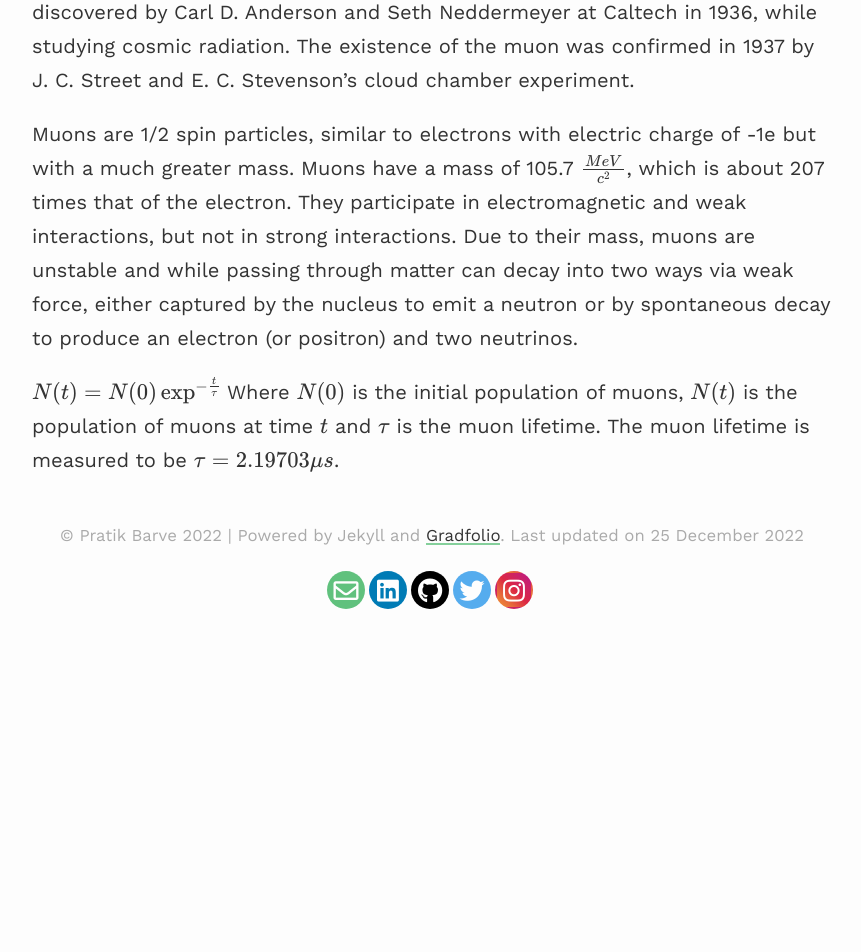
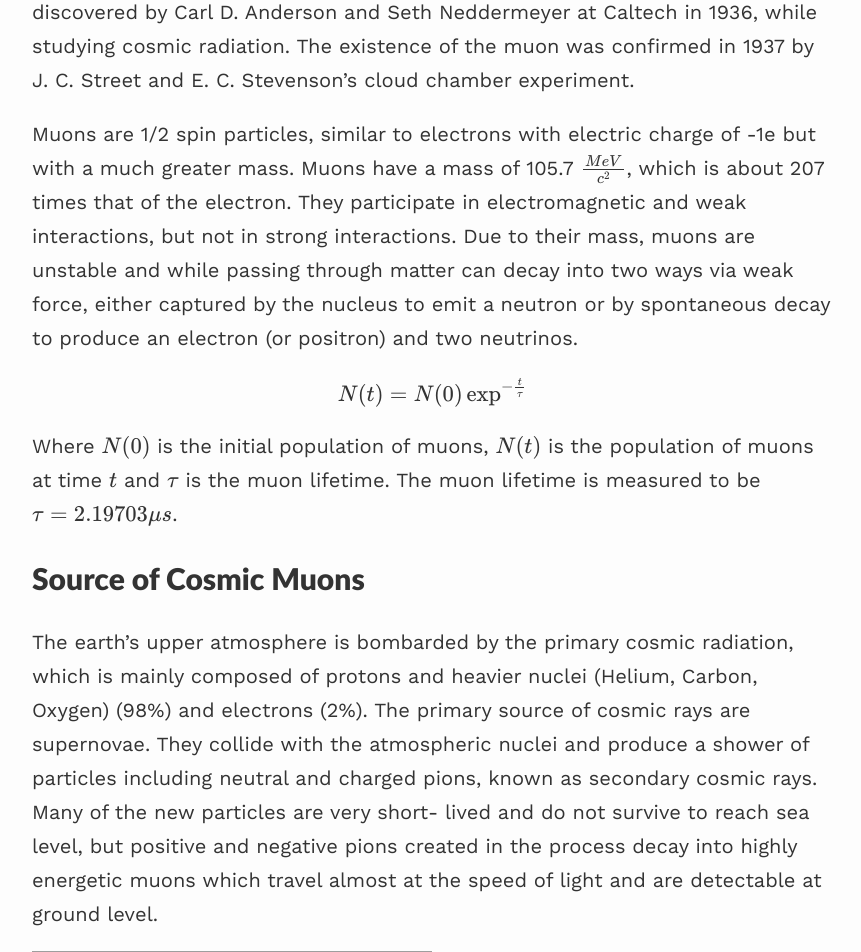
Before and after one commit to iamstarstuff/iamstarstuff.github.io, a Jekyll site: the page built from _projects/CosmicMuonTracker.md, in a window 1280 px wide and 1400 px high, scrolled down 883 px. Shown: the top 952 px of the window, without its empty margins (208-1069 px from the left). Built offline with Jekyll 4.4.1, drawn with Linux system fonts in a browser that asks for light colours; nearby versions of some CDN libraries; formulas are drawn with MathJax 3; before the commit the page ends 1496 px from its top, so only the background shows below that; some of the changed text lies outside the part shown; grey boxes are pictures that could not be loaded.

Commit message:
Update CosmicMuonTracker.md

```diff
--- a/_projects/CosmicMuonTracker.md
+++ b/_projects/CosmicMuonTracker.md
@@ -4,13 +4,11 @@
 description: Dissertation - M.Sc Physics
 ---
 
-**Intro**
-=================
+# Intro
 
-Cosmic Muon Tracker (CMT) is a portable charged particle (Muon) Tracker, which is used to track and acquire live muon trajectories. Eight layers of Resistive Plate Chambers (RPCs) are used to track Muons by ionisation. Each Muon event from the tracker is processed by the FPGA based data acquisition system and generates events based on coincidence. Events are also displayed in the form of LEDs in real-time. CMT can be used to plot angular distribution of muons, counting rate of strips and their dependence on ambient parameters such as temperature, relative humidity and barometric pressure, which are recorded by the DAQ (Data acquisition module).
+Cosmic Muon Tracker (CMT) is a portable charged particle (Muon) Tracker, which is used to track and acquire live muon trajectories. Eight layers of Resistive Plate Chambers (RPCs) are used to track Muons by ionisation. Each Muon event from the tracker is processed by the FPGA based data acquisition system and generates events based on coincidence. Events are also displayed using LEDs in real-time. CMT can be used to plot angular distribution of muons, counting rate of strips and their dependence on ambient parameters such as temperature, relative humidity and barometric pressure, which are recorded by the DAQ (Data acquisition module).
 
-**Muons**
-----------
+## Muons
 The muon is an elementary particle belonging to the family of leptons (2nd generation),
 and one of the nature’s fundamental “building blocks of matter”. The other members of the
 lepton family are the Electron and Tau. Muons were discovered by Carl D. Anderson and
@@ -26,4 +24,45 @@
 spontaneous decay to produce an electron (or positron) and two neutrinos.
 
 $$N(t) = N(0)\exp^{-\frac{t}{\tau}}$$
+
 Where $N(0)$ is the initial population of muons, $N(t)$ is the population of muons at time $t$ and $\tau$ is the muon lifetime. The muon lifetime is measured to be **$\tau = 2.19703 \mu s$**.
+
+## Source of Cosmic Muons
+
+The earth’s upper atmosphere is bombarded by the primary cosmic radiation, which is
+mainly composed of protons and heavier nuclei (Helium, Carbon, Oxygen) (98%) and
+electrons (2%). The primary source of cosmic rays are supernovae. They collide with the
+atmospheric nuclei and produce a shower of particles including neutral and charged pions,
+known as secondary cosmic rays. Many of the new particles are very short- lived and do not
+survive to reach sea level, but positive and negative pions created in the process decay into
+highly energetic muons which travel almost at the speed of light and are detectable at
+ground level.
+
+![cosmic rays](https://astronuclphysics.info/KosmZareniSek.gif)
+
+# Resistive Plate Chambers
+
+The Resistive Plate Chamber (RPC) is a gaseous charged particle detector which uses
+a constant and uniform electric field produced by two parallel electrode plates which are
+made up of a material with high bulk resistivity. RPC was introduced in 1981 by R. Santonico
+and R. Cardarelli as a practical alternative to the remarkable localised discharge spark
+Counters. RPC is based on essentially the same principle as that of Pestov’s Planar Spark
+Chamber.
+
+Its working concepts are based on the detection of gaseous ionization produced by
+charged particles traversing the active area of the detector, large avalanche of electron
+under a strong uniform electric. A gas mixture namely R134a, iso-butane (C4H10) and SF6,
+which is ionised by charged particles traversing the detector, is flown through the gap
+between the electrodes. The electrodes which we are using in this experiment are glass
+electrodes, coated with a layer of graphite on outer side.
+
+The glass RPC’s have been proposed as the active element in the iron calorimeter
+(ICAL) detector for the India-based Neutrino Observatory (INO). RPCs are used in almost all
+big high energy physics experiment presently operational, either for trigger or timing
+measurement, whereas INO is going to us this for both triggering and tracking of charge
+particles. Single and double gap RPCs have also found application in cosmic ray experiments
+as well as in Astro-particle physics.
+
+<p align="center">
+  <img src="{{ '/assets/images/CMT.png' }}"/>
+</p>
```
